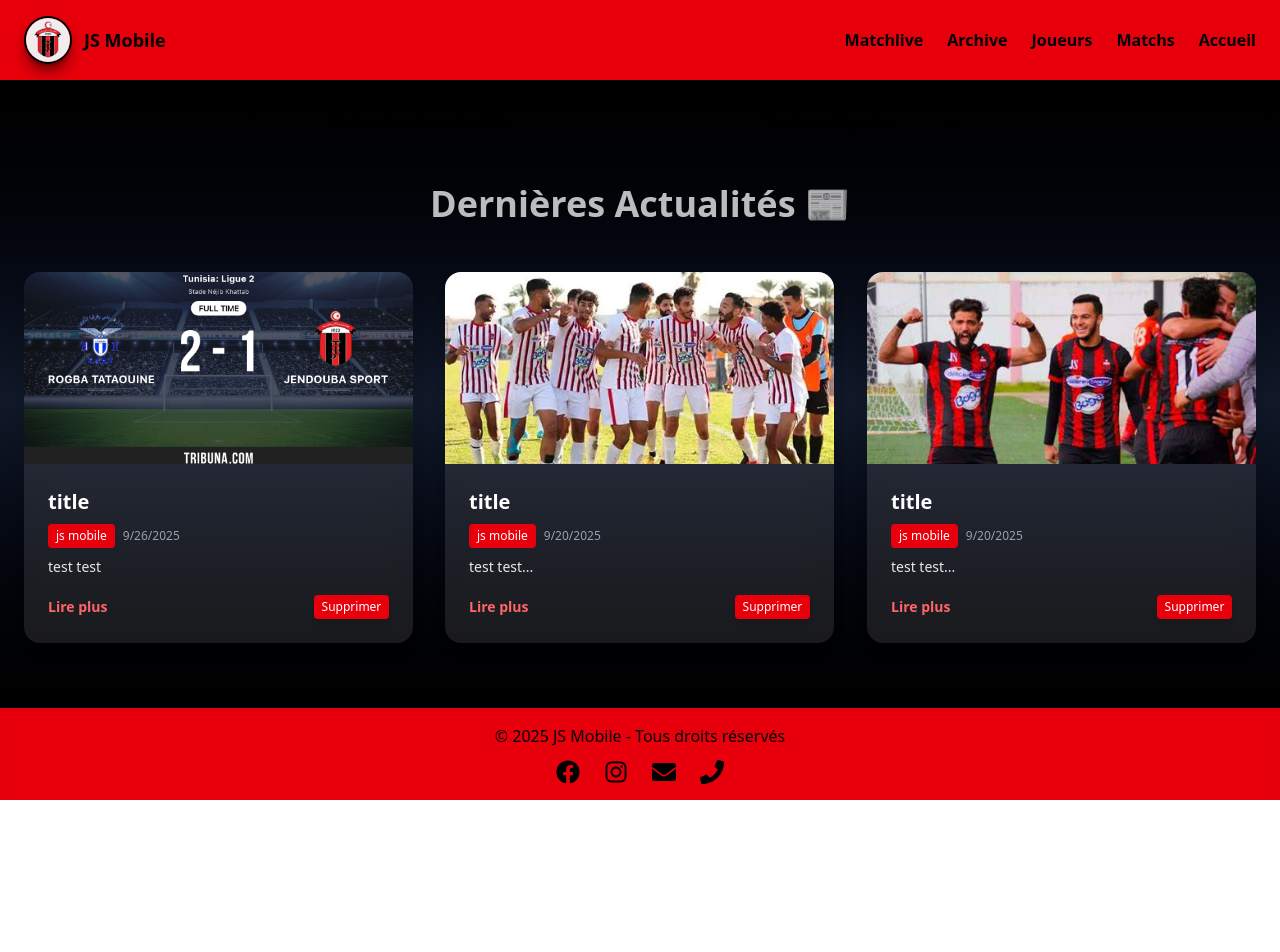
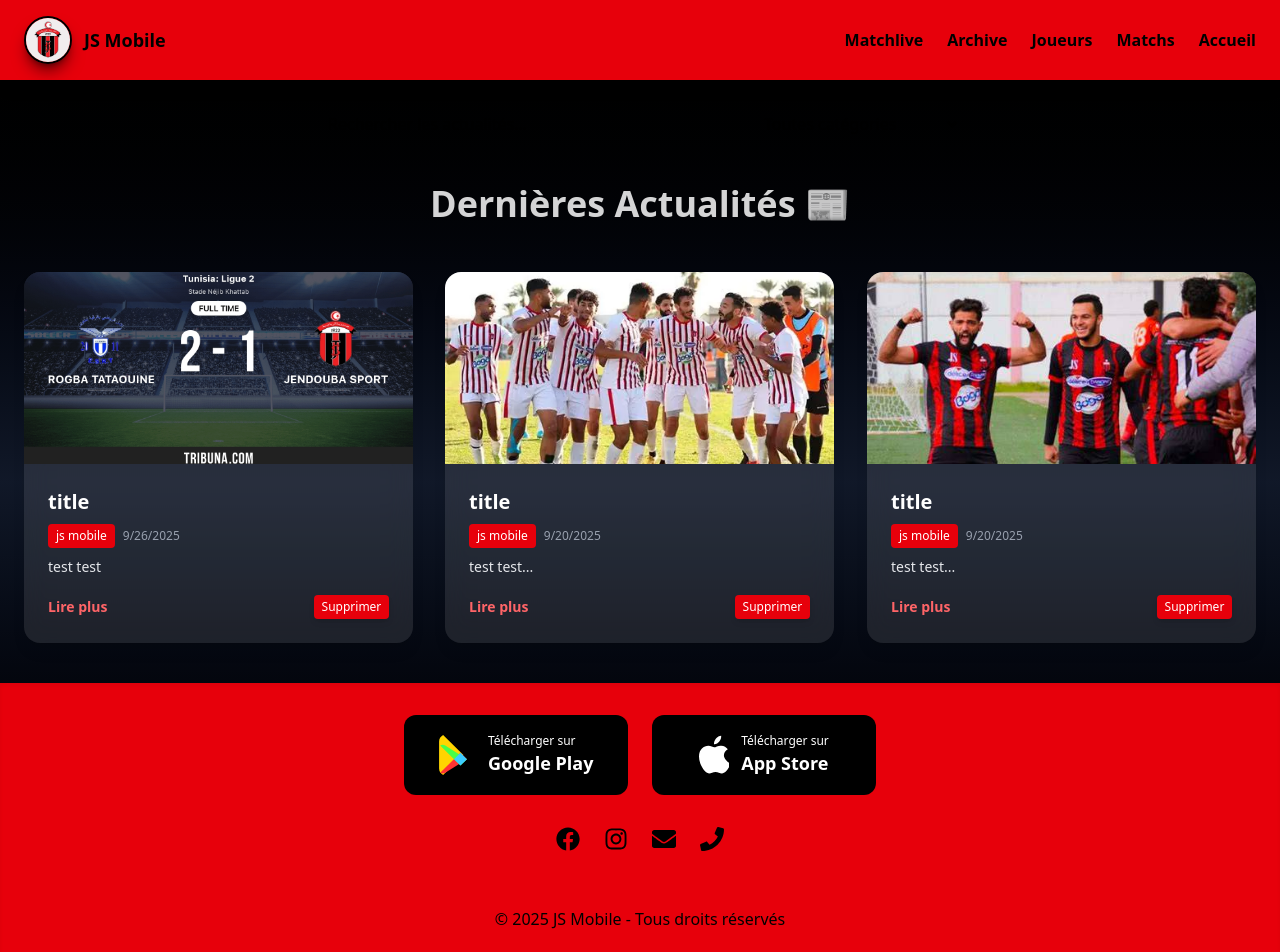
Before and after one commit to jendouba-sport/jssite, a React (Vite) app: page / in a window 1280 px wide. Shown: the top 952 px of the page. Before the commit the page ends 800 px from the top, so only its background shows below. Built offline with nearby package versions, Linux system fonts and the light colour scheme.

Commit message:
first commit

```diff
--- a/src/App.jsx
+++ b/src/App.jsx
@@ -36,6 +36,7 @@ const App = () => {
       date: "2025-09-20",
       fullText: "test ..........................................................................................................,",
     },
+
   ]);
   const [selectedNews, setSelectedNews] = useState(null);
   const [isAdmin] = useState(true);
--- a/src/Archive.jsx
+++ b/src/Archive.jsx
@@ -1,6 +1,6 @@
 import React from "react";
 import Tilt from "react-parallax-tilt";
-import { Link } from "react-router-dom"; // لازم باش نربط الزر بالAccueil
+import { Link } from "react-router-dom";
 
 export default function Archive({ archive, restoreNews, isAdmin, setSelectedNews }) {
   const NewsCard = ({ item }) => (
@@ -37,7 +37,7 @@ export default function Archive({ archive, restoreNews, isAdmin, setSelectedNews
   return (
     <div className="min-h-screen px-4 md:px-6 py-10 bg-gradient-to-b from-black via-gray-900 to-black text-white">
 
-      {/* زر العودة للصفحة الرئيسية */}
+
       <div className="mb-6 text-center">
         <Link
           to="/"
--- a/src/Joueurs.jsx
+++ b/src/Joueurs.jsx
@@ -3,7 +3,7 @@ import React from 'react'
 function Joueurs() {
   return (
     <div>
-      <h1>Joueurs</h1>
+      <h1>404</h1>
     </div>
   )
 }
--- a/src/Matchs.jsx
+++ b/src/Matchs.jsx
@@ -3,7 +3,7 @@ import React from 'react'
 function Matchs() {
   return (
     <div>
-      <h1>Matchs</h1>
+      <h1>404</h1>
     </div>
   )
 }
--- a/src/Ui.jsx
+++ b/src/Ui.jsx
@@ -139,18 +139,76 @@ export default function Ui({ news, setNews, archive, setArchive, selectedNews, s
         </div>
       )}
 
-      {/* Footer */}
-      <footer className="bg-red-600 text-black p-4 text-center font-medium shadow-inner">
-        <div className="flex flex-col items-center gap-3">
-          <p>© 2025 JS Mobile - Tous droits réservés</p>
-          <div className="flex gap-6 text-2xl">
-            <a href="" target="_blank" rel="noopener noreferrer" className="hover:text-blue-900 transition"><FaFacebook /></a>
-            <a href="https://l.facebook.com/l.php?u=https%3A%2F%2Fwww.instagram.com%2Fjendoubasportjs%3Ffbclid%3DIwZXh0bgNhZW0CMTAAYnJpZBExRVJsekxDYTQ3ZXNvdXV4UQEepWurTYCYvd7lGHIrGvdUBD0q8INTdowt3kZcbvWuWITcqcsPr8P7qSZRpFI_aem_QbR-JKNf7aiOx7hZV-o03w&h=AT0imIoWolw2Af6MkPEQi4F1TxF8R840sNl79qGPnkwtHeQbPrJII6nNBfCItLTCY2dvEesnqVTDL_esSHQi4d2N4SKzCVGWgrSeB_WurP0U7UoGszYyo9JkfB7CbtkIUZg4" target="_blank" rel="noopener noreferrer" className="hover:text-pink-800 transition"><FaInstagram /></a>
-            <a href="Jendoubasportfootball@gmail.com" className="hover:text-yellow-600 transition"><FaEnvelope /></a>
-            <a href="tel:+21698912551" className="hover:text-green-600 transition"><FaPhone /></a>
-          </div>
+    {/* Footer */}
+<footer className="bg-red-600 text-black p-8 text-center font-medium shadow-inner">
+  <div className="flex flex-col items-center gap-8">
+
+    {/* Download Buttons */}
+    <div className="flex flex-col md:flex-row gap-6 items-center">
+
+      {/* Google Play */}
+      <a
+        href="https://play.google.com/store/apps/details?id=com.jsmobile"
+        target="_blank"
+        rel="noopener noreferrer"
+        className="bg-black rounded-xl flex items-center justify-center w-56 h-20 hover:scale-105 transition gap-3"
+      >
+        <svg xmlns="http://www.w3.org/2000/svg" viewBox="30 336.7 120.9 129.2" className="h-10 w-auto">
+          <path fill="#FFD400" d="M43.3 336.7c-7.2 4.5-13 10.9-13 20.9v87.4c0 10.1 5.8 16.5 13 20.9l65.5-64.6-65.5-64.6z"/>
+          <path fill="#FF3333" d="M120.2 414.7l-20.8-20.7-65.6 64.6c4.7 2.9 9.9 3.6 16.3 0l70.1-43.9z"/>
+          <path fill="#48FF48" d="M120.2 414.7L50.1 370.8c-6.4-3.6-11.6-2.9-16.3 0l65.6 64.6 20.8-20.7z"/>
+          <path fill="#3BCCFF" d="M120.2 414.7l-20.8 20.7-20.8-20.7 20.8-20.7 20.8 20.7z"/>
+        </svg>
+        <div className="flex flex-col items-start leading-tight">
+          <span className="text-xs text-white">Télécharger sur</span>
+          <span className="text-lg font-bold text-white">Google Play</span>
         </div>
-      </footer>
+      </a>
+
+      {/* App Store */}
+      <a
+        href="https://apps.apple.com/app/id000000000"
+        target="_blank"
+        rel="noopener noreferrer"
+        className="bg-black rounded-xl flex items-center justify-center w-56 h-20 hover:scale-105 transition gap-3"
+      >
+        <svg xmlns="http://www.w3.org/2000/svg" viewBox="0 0 384 512" className="h-10 w-auto fill-white">
+          <path d="M318.7 268.7c-.3-37.2 16.4-65.2 50-85.8-18.8-27.4-47.4-42.4-84.6-45.8-35.7-3.3-74.4 20.9-88.4 20.9-14.7 0-49.1-19.9-76.1-19.4-58.4.9-119.6 46.2-119.6 138.1 0 27.2 5.1 55.4 15.4 84.7 13.7 38.2 63.2 131.6 114.8 130.2 27.1-.7 46.1-19.2 81.1-19.2 34.4 0 52.6 19.2 82.2 19.2 51.6-.7 98.3-85.2 111.7-123.7-70.6-33.6-86.5-99.1-86.5-99.2zM259.9 83.9c26.8-32.5 24.4-62.1 23.7-72.9-23 1.3-50.1 15.7-65.9 34.5-17.2 20.4-27.6 45.7-25.4 72.5 25.3 1.9 50.8-11.4 67.6-34.1z"/>
+        </svg>
+        <div className="flex flex-col items-start leading-tight">
+          <span className="text-xs text-white">Télécharger sur</span>
+          <span className="text-lg font-bold text-white">App Store</span>
+        </div>
+      </a>
+
+    </div>
+
+    {/* Socials */}
+    <div className="flex gap-6 text-2xl">
+      <a href="" target="_blank" rel="noopener noreferrer" className="hover:text-blue-900 transition">
+        <FaFacebook />
+      </a>
+      <a
+        href="https://www.instagram.com/jendoubasportjs"
+        target="_blank"
+        rel="noopener noreferrer"
+        className="hover:text-pink-800 transition"
+      >
+        <FaInstagram />
+      </a>
+      <a href="mailto:Jendoubasportfootball@gmail.com" className="hover:text-yellow-600 transition">
+        <FaEnvelope />
+      </a>
+      <a href="tel:+21698912551" className="hover:text-green-600 transition">
+        <FaPhone />
+      </a>
+    </div>
+
+    {/* Copyright */}
+    <p className="mt-6">© 2025 JS Mobile - Tous droits réservés</p>
+  </div>
+</footer>
+
     </div>
   );
 }
```
